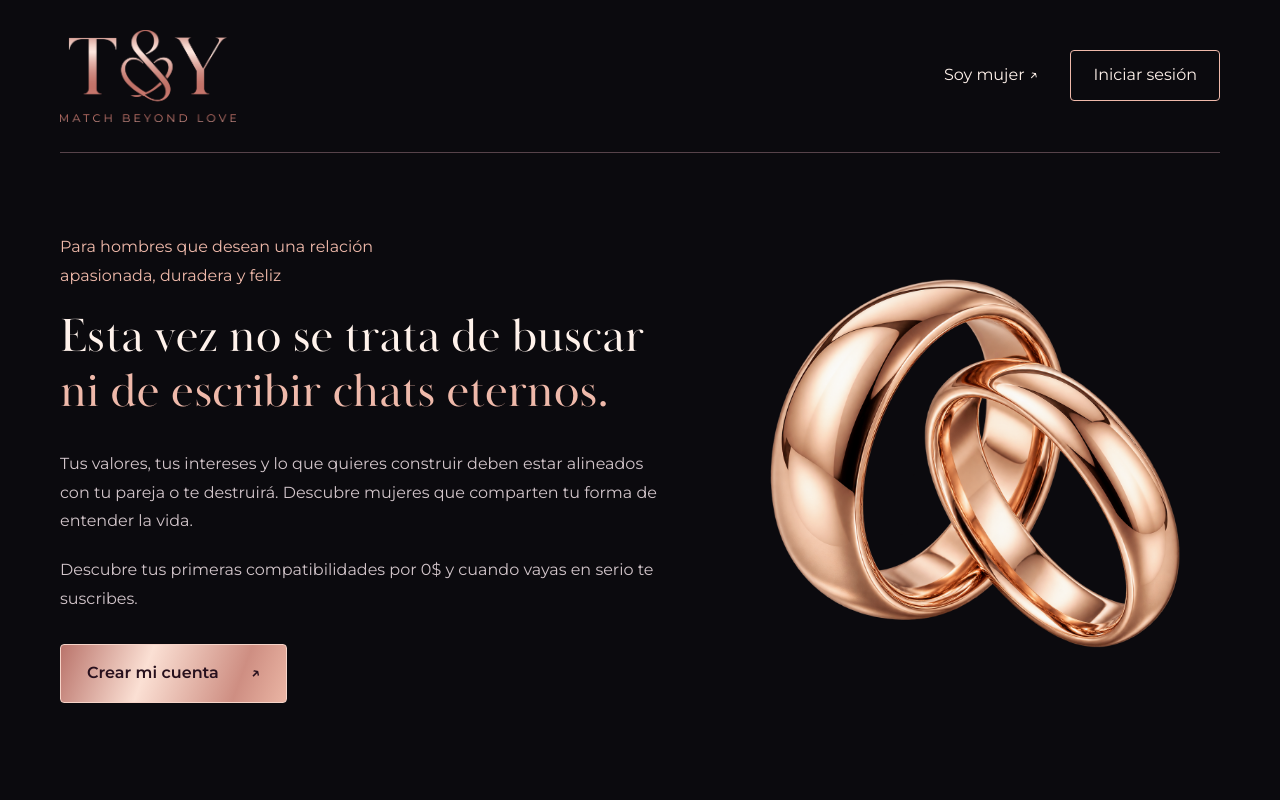
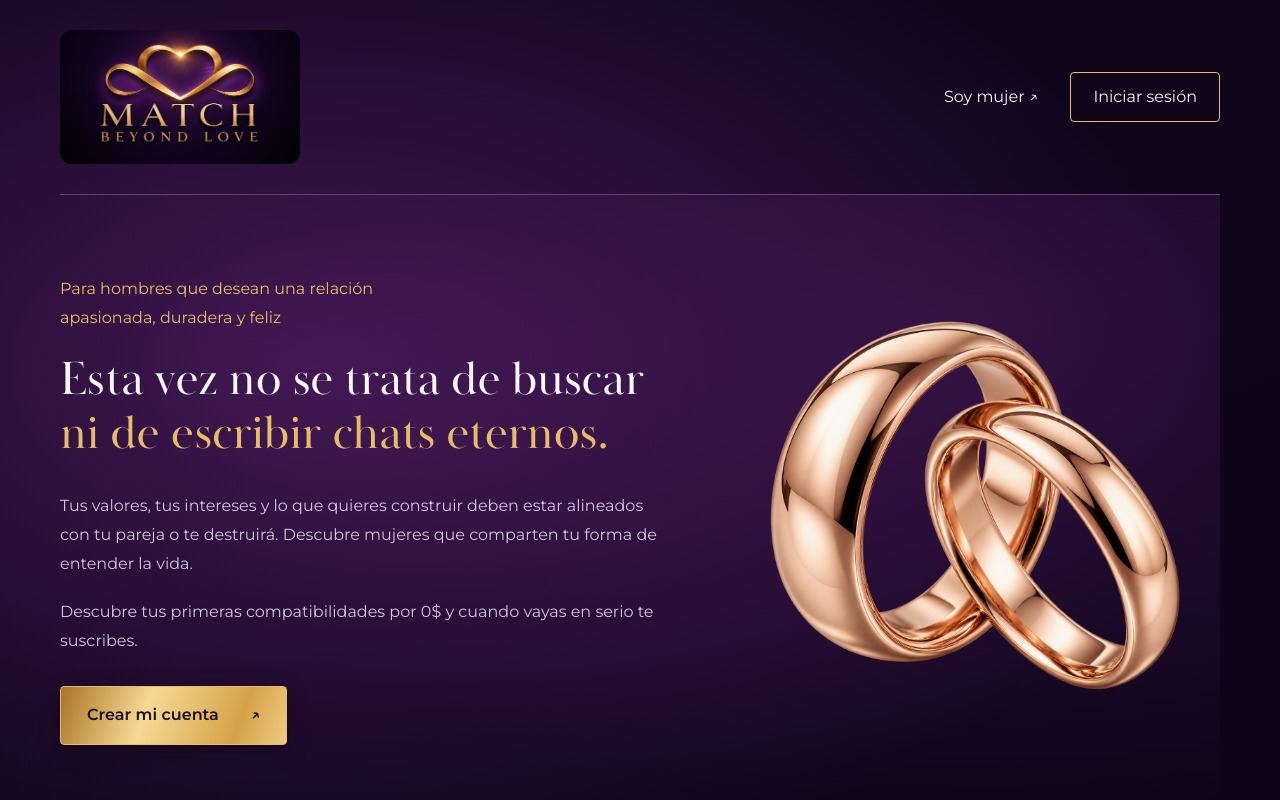
Before and after one commit to Clubdesarrollohumano/ty-landing, a plain HTML site: page revision-2026-10-06/index.html in a window 1280 px wide. Shown: the top 800 px of the page. Drawn offline with Linux system fonts and the light colour scheme.

Commit message:
Align linked men and women landings with Match gold-purple brand

```diff
--- a/revision-2026-10-06/index.html
+++ b/revision-2026-10-06/index.html
@@ -1,10 +1,11 @@
 <!doctype html>
 <html lang="es"><head><meta charset="utf-8"><meta name="viewport" content="width=device-width,initial-scale=1">
-<title>T&amp;Y — Esta vez no se trata de buscar ni de escribir chats eternos</title><meta name="description" content="Tus valores, tus intereses y lo que quieres construir deben estar alineados con tu pareja o te destruirá. Descubre mujeres que comparten tu forma de entender la vida."><meta name="theme-color" content="#0b0a0e">
-<link rel="canonical" href="https://clubdesarrollohumano.github.io/ty-landing/revision-2026-10-06/index.html"><meta property="og:title" content="T&amp;Y — Esta vez no se trata de buscar ni de escribir chats eternos"><meta property="og:description" content="Tus valores, tus intereses y lo que quieres construir deben estar alineados con tu pareja o te destruirá. Descubre mujeres que comparten tu forma de entender la vida."><meta property="og:type" content="website"><meta property="og:url" content="https://clubdesarrollohumano.github.io/ty-landing/revision-2026-10-06/index.html"><meta property="og:image" content="https://clubdesarrollohumano.github.io/ty-landing/revision-2026-10-06/og-index.png">
-<link rel="icon" href="favicon.png"><link rel="preload" href="assets/brand-2026/baskerville-poster.otf" as="font" type="font/otf" crossorigin><link rel="preload" href="assets/brand-2026/montserrat-regular.ttf" as="font" type="font/ttf" crossorigin><link rel="stylesheet" href="ty-men.css?v=20261018-2">
+<title>T&amp;Y — Esta vez no se trata de buscar ni de escribir chats eternos</title><meta name="description" content="Tus valores, tus intereses y lo que quieres construir deben estar alineados con tu pareja o te destruirá. Descubre mujeres que comparten tu forma de entender la vida."><meta name="theme-color" content="#0d0316">
+<link rel="canonical" href="https://clubdesarrollohumano.github.io/ty-landing/revision-2026-10-06/index.html"><meta property="og:title" content="T&amp;Y — Esta vez no se trata de buscar ni de escribir chats eternos"><meta property="og:description" content="Tus valores, tus intereses y lo que quieres construir deben estar alineados con tu pareja o te destruirá. Descubre mujeres que comparten tu forma de entender la vida."><meta property="og:type" content="website"><meta property="og:url" content="https://clubdesarrollohumano.github.io/ty-landing/revision-2026-10-06/index.html"><meta property="og:image" content="https://clubdesarrollohumano.github.io/ty-landing/brand/match-beyond-love.png?v=20261122-gold">
+<link rel="icon" href="/ty-landing/brand/match-symbol.png?v=20261122-gold"><link rel="preload" href="assets/brand-2026/baskerville-poster.otf" as="font" type="font/otf" crossorigin><link rel="preload" href="assets/brand-2026/montserrat-regular.ttf" as="font" type="font/ttf" crossorigin><link rel="stylesheet" href="ty-men.css?v=20261018-2">
+<link rel="stylesheet" href="/ty-landing/brand/match-theme.css?v=20261122-gold">
 </head><body><a class="skip" href="#contenido">Saltar al contenido</a>
-<header class="wrap header"><a class="brand" href="index.html" aria-label="T&Y, inicio"><img src="assets/brand-2026/ty-logo.png" width="3141" height="1638" alt="T&Y · Match Beyond Love"></a><nav aria-label="Acceso"><a href="mujeres.html" class="switch">Soy mujer ↗</a><a href="https://app.matchbeyondlove.com/?auth=login" class="login">Iniciar sesión</a></nav></header>
+<header class="wrap header"><a class="brand" href="index.html" aria-label="T&Y, inicio"><img src="/ty-landing/brand/match-beyond-love.png?v=20261122-gold" width="3141" height="1638" alt="T&Y · Match Beyond Love"></a><nav aria-label="Acceso"><a href="mujeres.html" class="switch">Soy mujer ↗</a><a href="https://app.matchbeyondlove.com/?auth=login" class="login">Iniciar sesión</a></nav></header>
 <main id="contenido">
 <section class="wrap hero" aria-labelledby="portada"><div class="hero-copy"><p class="eyebrow">Para hombres que desean una relación apasionada, duradera y feliz</p><h1 id="portada">Esta vez no se trata de buscar <span>ni de escribir chats eternos.</span></h1><p class="intro">Tus valores, tus intereses y lo que quieres construir deben estar alineados con tu pareja o te destruirá. Descubre mujeres que comparten tu forma de entender la vida.</p><p>Descubre tus primeras compatibilidades por 0$ y cuando vayas en serio te suscribes.</p><div class="actions"><a class="button" href="https://app.matchbeyondlove.com/?auth=signup">Crear mi cuenta <span aria-hidden="true">↗</span></a></div></div><figure class="rings"><img src="assets/anillos-oro-rosa-fotografia.png" alt="Dos alianzas entrelazadas de oro rosa con acabado fotográfico" width="1254" height="1254" fetchpriority="high"></figure></section>
 <section id="como" class="section wrap"><div class="section-heading"><p class="eyebrow">Cómo funciona</p><h2>El secreto es simple. Hay que conocerse de verdad.</h2><p>Sin que pasen años, sin chats eternos, sin máscaras.</p></div><div class="steps"><article class="step"><span class="number" aria-hidden="true">01</span><h3>Completa tu perfil</h3><p>Empieza gratis con tu perfil Básico y empieza a ver tus primeras conexiones. Cuando quieras entregarte a la experiencia completa, tendrás que invertir en crear tu perfil extendido para que el match de compatibilidad sea lo más real posible.</p></article><article class="step"><span class="number" aria-hidden="true">02</span><h3>Descubre afinidades</h3><p>Te mostramos a mujeres con un 65% o más de compatibilidad contigo (según el cuestionario rellenado hasta el momento). Cuando termines tu cuestionario, tendrás desbloqueadas a tus matches más compatibles.</p></article><article class="step"><span class="number" aria-hidden="true">03</span><h3>Conversa, decide y ten tu cita</h3><p>Si hay interés mutuo, el chat se abre. Podréis compartir partes de vuestro perfil que estuvieran restringidas para el público en general. Es hora de tener una primera cita, entrar en el mismo espacio, empezar a sentir la energía, la voz, la mirada, el tacto...</p></article></div></section>
@@ -16,4 +17,4 @@
 <section class="section wrap numerology" id="estudios"><div class="section-heading"><p class="eyebrow">Una mirada más profunda</p><h2>Numerología de pareja</h2></div><div class="numerology-grid"><div class="seven"><span aria-hidden="true">7</span><h3><span class="sr-only">Siete </span>áreas de investigación te darán la claridad que necesitas</h3></div><div><p>Si la atracción es fuerte, te recomendamos realizar el servicio de compatibilidad numerológica. La numerología es una ciencia no reconocida que evidencia la personalidad, los caminos de vida, la necesidad del alma, la misión, los karmas y los ciclos actuales.</p><p>Un <strong>manual práctico de convivencia</strong> emocional, financiera, íntima y social, para reforzar los puntos positivos y transformar los limitantes. Un manual extendido con recomendaciones. Y si eres de los que no creen, después de esto creerás.</p></div></div></section>
 <section class="wrap story-photo terrace" aria-label="Dos vidas que se complementan"><figure class="photo-crop" style="aspect-ratio:8 / 5"><img src="hombres_salon_chimenea.png" alt="La misma pareja abrazada en un sofá de un salón moderno con chimenea encendida y cortinas elegantes, imagen ilustrativa de la marca" width="1586" height="992" loading="lazy" decoding="async"></figure><div class="photo-copy"><p class="eyebrow">SINERGIA, LA FUERZA QUE EXPANDE Y MULTIPLICA.</p><h2>Dos vidas que se unen y se complementan, para experimentar algo más grande que la suma de los dos.</h2></div></section>
 <section class="section final" id="empezar"><div class="wrap"><p class="eyebrow">Tu próximo paso</p><h2>Que te elija por quien eres. Que la elijas por quien es.</h2><p>Descubre tus primeras compatibilidades por 0$ y cuando vayas en serio te suscribes.</p><a class="button" href="https://app.matchbeyondlove.com/?auth=signup">Crear mi cuenta <span aria-hidden="true">↗</span></a></div></section>
-</main><footer class="wrap footer"><a class="brand" href="index.html" aria-label="T&Y, inicio"><img src="assets/brand-2026/ty-logo.png" alt="T&Y · Match Beyond Love" width="3141" height="1638" loading="lazy"></a><p>© 2026 T&Y · Agencia matrimonial moderna</p><a href="https://app.matchbeyondlove.com/?auth=login">Iniciar sesión</a></footer></body></html>
+</main><footer class="wrap footer"><a class="brand" href="index.html" aria-label="T&Y, inicio"><img src="/ty-landing/brand/match-beyond-love.png?v=20261122-gold" alt="T&Y · Match Beyond Love" width="3141" height="1638" loading="lazy"></a><p>© 2026 T&Y · Agencia matrimonial moderna</p><a href="https://app.matchbeyondlove.com/?auth=login">Iniciar sesión</a></footer></body></html>
```
Also changed, not shown: revision-2026-10-06/mujeres.html (+5 -4 lines).
